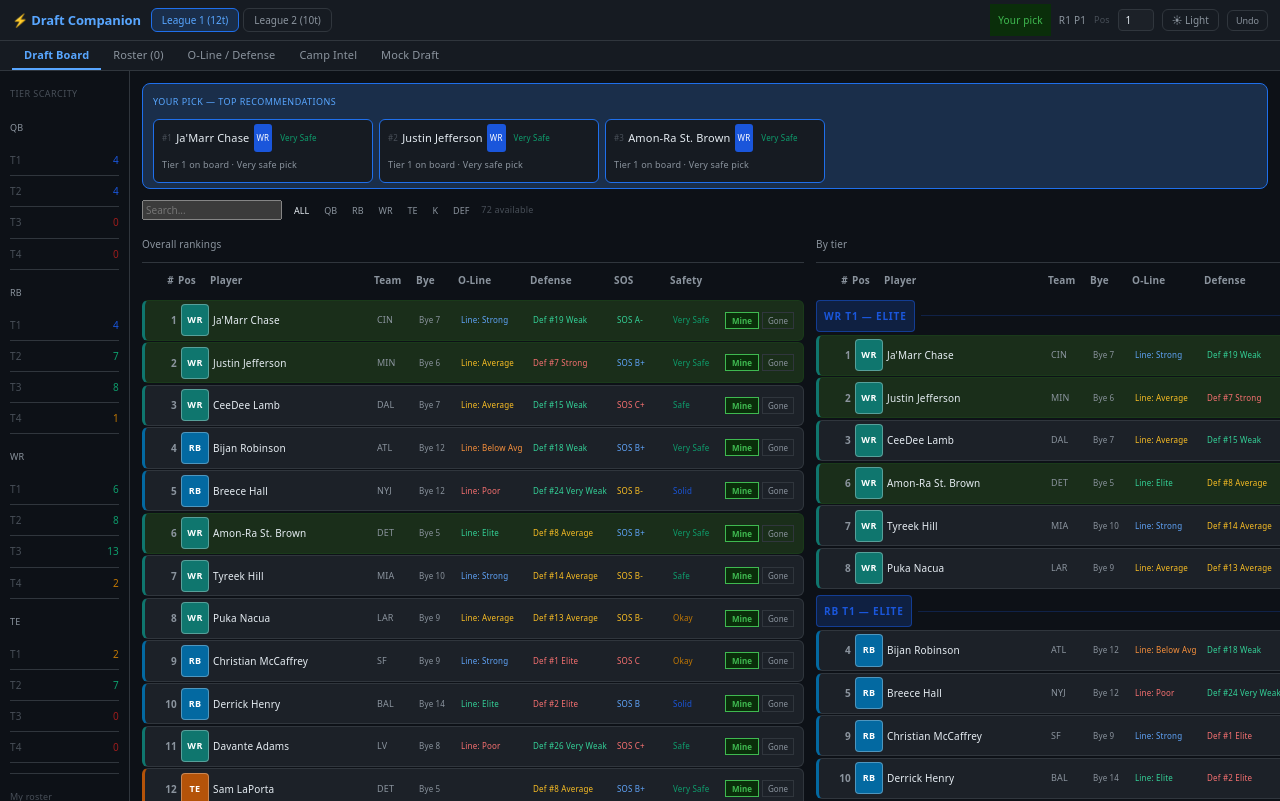
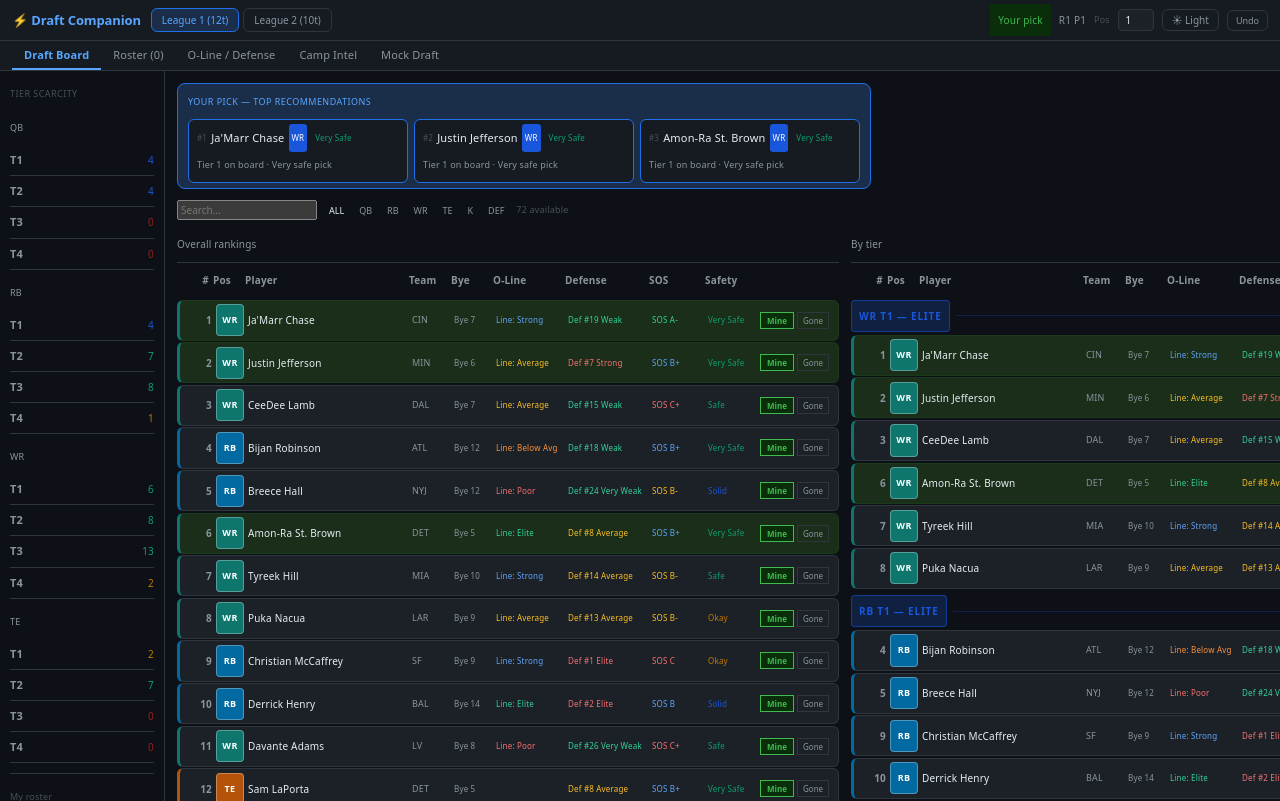
Before and after one commit to Parth33/fantasy-draft-server, a React (Vite) app in the folder fantasy-draft-companion/: page / in a window 1280 px wide. Built offline with nearby package versions, Linux system fonts and the light colour scheme.

Commit message:
fix rec container width, widen scarcity sidebar, readable tier labels

```diff
--- a/fantasy-draft-companion/src/App.jsx
+++ b/fantasy-draft-companion/src/App.jsx
@@ -564,7 +564,7 @@ export default function App() {
       <div style={{display:"flex",height:"calc(100vh - 70px)",overflow:"hidden"}}>
 
         {/* LEFT SIDEBAR: Scarcity + Tier counts */}
-        <div style={{width:130,background:"var(--bg-sidebar)",borderRight:`1px solid var(--border)`,padding:10,overflow:"auto",flexShrink:0}}>
+        <div style={{width:165,background:"var(--bg-sidebar)",borderRight:`1px solid var(--border)`,padding:10,overflow:"auto",flexShrink:0}}>
           <div style={{fontSize:9,fontWeight:500,color:"var(--text-muted)",textTransform:"uppercase",letterSpacing:"0.05em",marginBottom:8}}>Tier scarcity</div>
 
           {/* Run alert */}
@@ -593,7 +593,7 @@ export default function App() {
                 const color=count===0?"#9b1c1c":count<=2?"#c27803":count<=5?"#1a56db":"#0e9f6e";
                 return (
                   <div key={tier} style={{display:"flex",justifyContent:"space-between",alignItems:"center",padding:"2px 0",borderBottom:"0.5px solid var(--border)"}}>
-                    <span style={{fontSize:10,color:"var(--text-muted)"}}>T{tier}</span>
+                    <span style={{fontSize:11,fontWeight:600,color:"var(--text-secondary)"}}>T{tier}</span>
                     <span style={{fontSize:10,fontWeight:500,color}}>{count}</span>
                   </div>
                 );
@@ -632,11 +632,11 @@ export default function App() {
             <>
               {/* Recs bar */}
               {isMyTurn&&recs.length>0&&(
-                <div style={{marginBottom:8,background:"var(--bg-accent-soft)",border:`1px solid var(--border-accent)`,borderRadius:8,padding:"5px 10px"}}>
+                <div style={{marginBottom:8,background:"var(--bg-accent-soft)",border:`1px solid var(--border-accent)`,borderRadius:8,padding:"5px 10px",width:"fit-content",maxWidth:"100%"}}>
                   <div style={{fontSize:9,fontWeight:500,color:"var(--text-accent)",marginBottom:4,textTransform:"uppercase",letterSpacing:"0.05em"}}>Your pick — top recommendations</div>
-                  <div style={{display:"flex",gap:6,flexWrap:"wrap"}}>
+                  <div style={{display:"inline-flex",gap:6,flexWrap:"nowrap"}}>
                     {recs.map((p,i)=>(
-                      <div key={p.id} onClick={()=>setSelected(p)} style={{background:"var(--bg-card)",borderRadius:6,padding:"4px 8px",cursor:"pointer",border:`1px solid var(--border-accent)`,flex:"0 1 220px",minWidth:110}}>
+                      <div key={p.id} onClick={()=>setSelected(p)} style={{background:"var(--bg-card)",borderRadius:6,padding:"4px 8px",cursor:"pointer",border:`1px solid var(--border-accent)`,width:220,flexShrink:0}}>
                         <div style={{display:"flex",alignItems:"center",gap:4}}>
                           <span style={{fontSize:8,color:"var(--text-muted)"}}>#{i+1}</span>
                           <span style={{fontSize:11,fontWeight:500}}>{p.name}</span>
```
